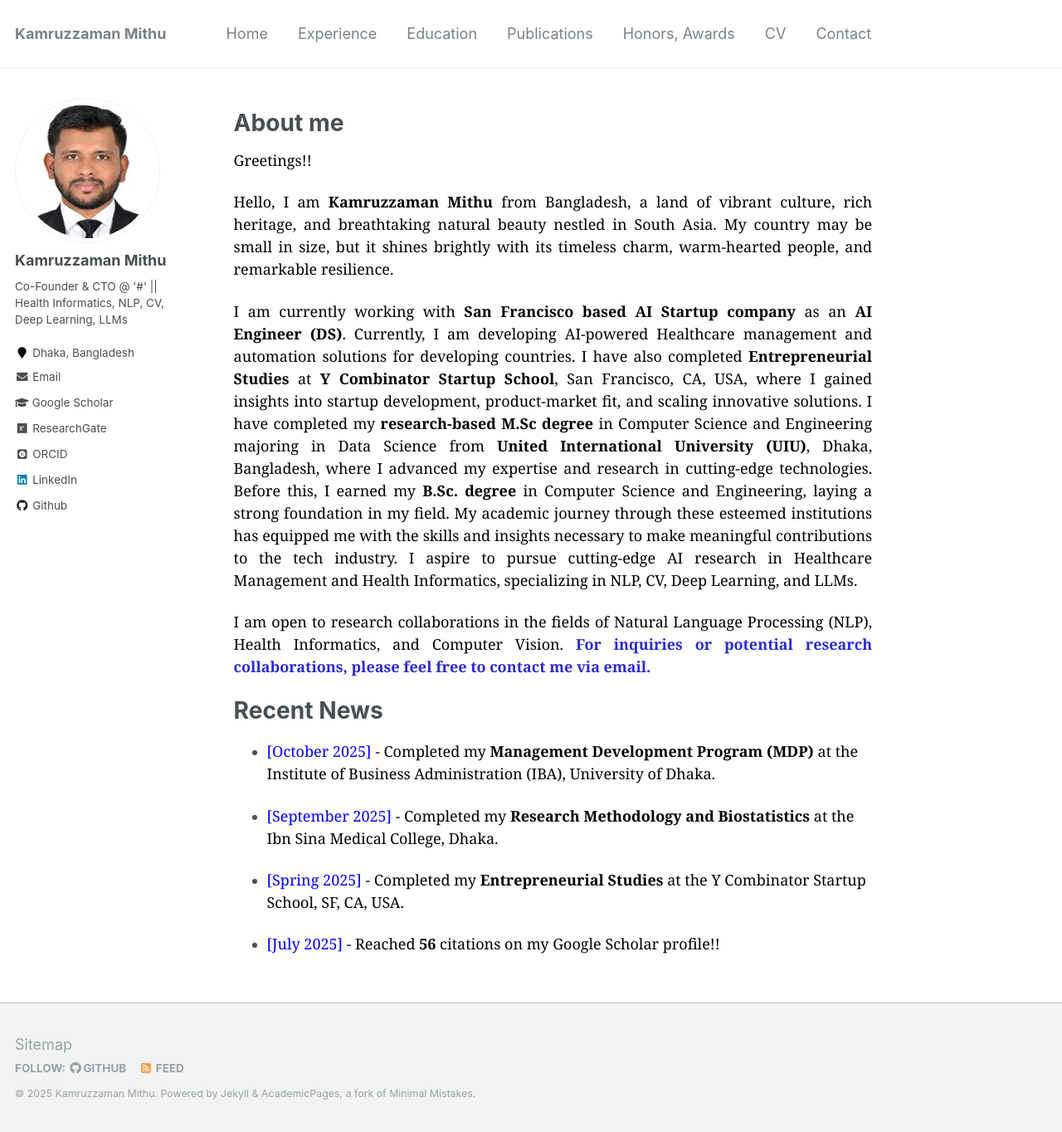
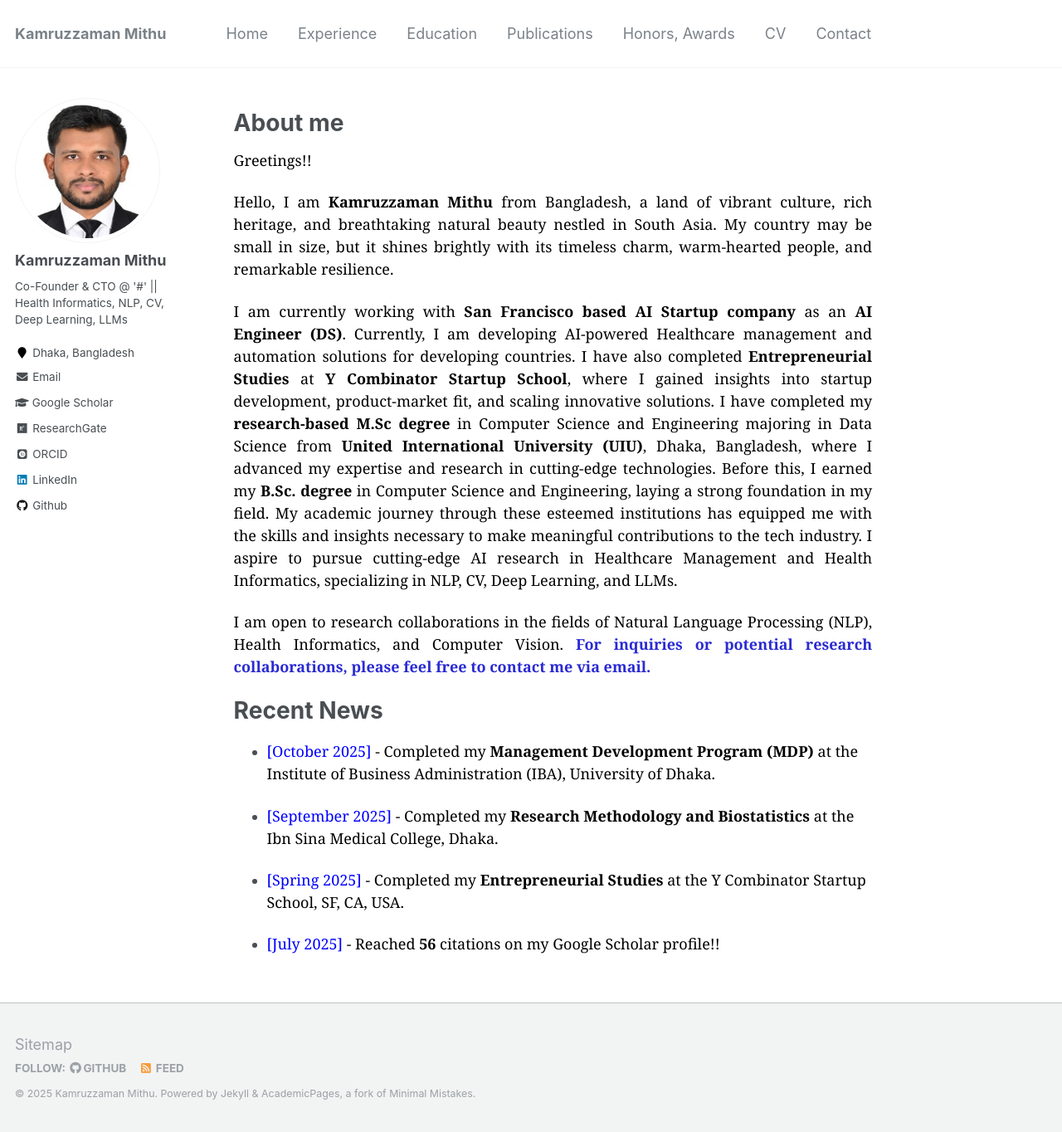
Before and after one commit to kmithuiu/kmithuiu.github.io, a Jekyll site: the page built from _pages/about.md, in a window 1280 px wide and 1364 px high. Shown: the whole window at 83% size. Built offline with Jekyll 4.4.1, drawn with Linux system fonts in a browser that asks for light colours; some web fonts are replaced.

Commit message:
Update about.md

```diff
--- a/_pages/about.md
+++ b/_pages/about.md
@@ -15,7 +15,7 @@
 
 <p style="text-align:justify; color:black; font-family:Georgia">Hello, I am <b>Kamruzzaman Mithu</b> from Bangladesh, a land of vibrant culture, rich heritage, and breathtaking natural beauty nestled in South Asia. My country may be small in size, but it shines brightly with its timeless charm, warm-hearted people, and remarkable resilience. </p>
 
-<p style="text-align:justify; color:black; font-family:Georgia"> I am currently working with <b><a href="#" target="_blank" style="color:black;">San Francisco based AI Startup company</a></b> as an <b>AI Engineer (DS)</b>. Currently, I am developing AI-powered Healthcare management and automation solutions for developing countries. I have also completed  <b>Entrepreneurial Studies</b> at <b>Y Combinator Startup School</b>, San Francisco, CA, USA, where I gained insights into startup development, product-market fit, and scaling innovative solutions. I have completed my <b> research-based M.Sc degree</b> in Computer Science and Engineering majoring in Data Science from <b><a href="https://www.uiu.ac.bd/" target="_blank" style="color:black;">United International University (UIU)</a></b>, Dhaka, Bangladesh, where I advanced my expertise and research in cutting-edge technologies. Before this, I earned my <b>B.Sc. degree </b> in Computer Science and Engineering, laying a strong foundation in my field. My academic journey through these esteemed institutions has equipped me with the skills and insights necessary to make meaningful contributions to the tech industry. I aspire to pursue cutting-edge AI research in Healthcare Management and Health Informatics, specializing in NLP, CV, Deep Learning, and LLMs. </p>
+<p style="text-align:justify; color:black; font-family:Georgia"> I am currently working with <b><a href="#" target="_blank" style="color:black;">San Francisco based AI Startup company</a></b> as an <b>AI Engineer (DS)</b>. Currently, I am developing AI-powered Healthcare management and automation solutions for developing countries. I have also completed  <b>Entrepreneurial Studies</b> at <b>Y Combinator Startup School</b>, where I gained insights into startup development, product-market fit, and scaling innovative solutions. I have completed my <b> research-based M.Sc degree</b> in Computer Science and Engineering majoring in Data Science from <b><a href="https://www.uiu.ac.bd/" target="_blank" style="color:black;">United International University (UIU)</a></b>, Dhaka, Bangladesh, where I advanced my expertise and research in cutting-edge technologies. Before this, I earned my <b>B.Sc. degree </b> in Computer Science and Engineering, laying a strong foundation in my field. My academic journey through these esteemed institutions has equipped me with the skills and insights necessary to make meaningful contributions to the tech industry. I aspire to pursue cutting-edge AI research in Healthcare Management and Health Informatics, specializing in NLP, CV, Deep Learning, and LLMs. </p>
 
 <p style="text-align:justify; color:black; font-family:Georgia">I am open to research collaborations in the fields of Natural Language Processing (NLP), Health Informatics, and Computer Vision. <span style="color:#2a2ad3;font-weight:bold">For inquiries or potential research collaborations, please feel free to contact me via email.</span></p>
 
```
